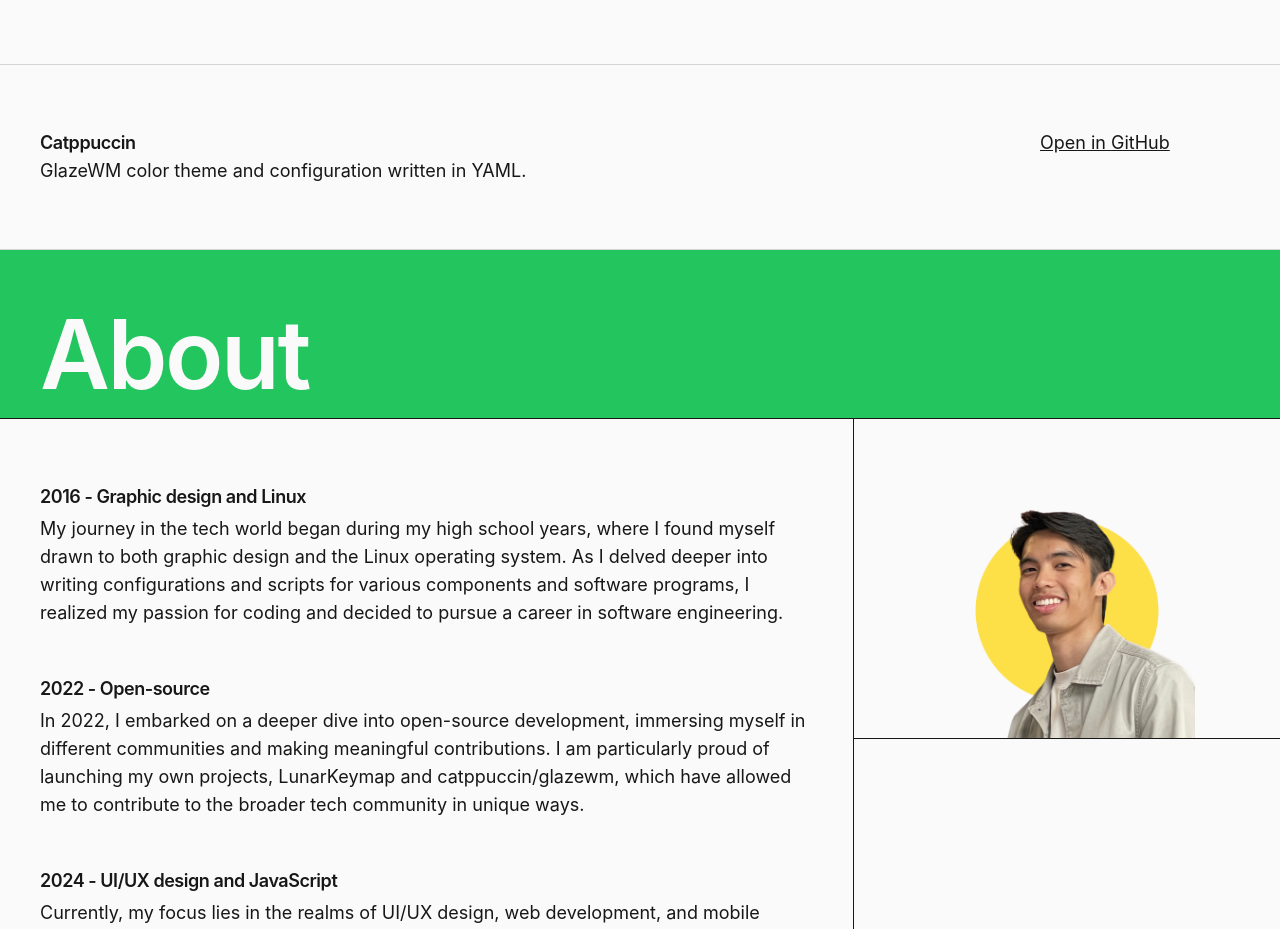
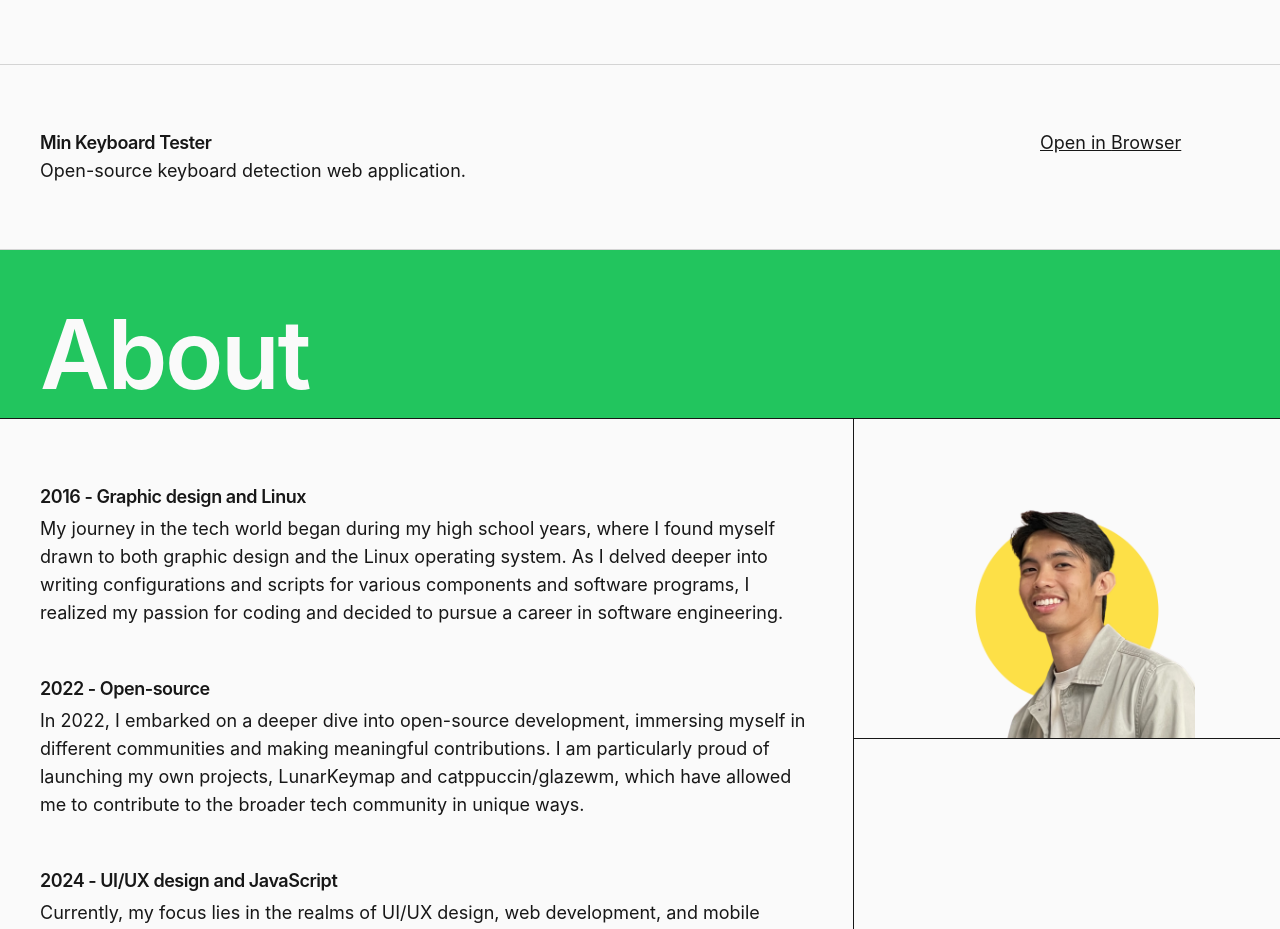
Before and after one commit to fathulfahmy/site, a React (Vite) app: page / in a window 1280 px wide. Shown: the part 1460-2389 px from the top of the page. Built offline with nearby package versions, Linux system fonts and the light colour scheme.

Commit message:
feat: update Projects.jsx

```diff
--- a/src/Projects.jsx
+++ b/src/Projects.jsx
@@ -42,10 +42,10 @@ function Projects() {
         linkto="https://marketplace.visualstudio.com/items?itemName=fathulfahmy.lunarkeymap"
       />
       <List
-        title="Catppuccin"
-        desc="GlazeWM color theme and configuration written in YAML."
-        platform="GitHub"
-        linkto="https://github.com/catppuccin/glazewm"
+        title="Min Keyboard Tester"
+        desc="Open-source keyboard detection web application."
+        platform="Browser"
+        linkto="https://minkeyboardtester.netlify.app"
       />
     </>
   );
```
